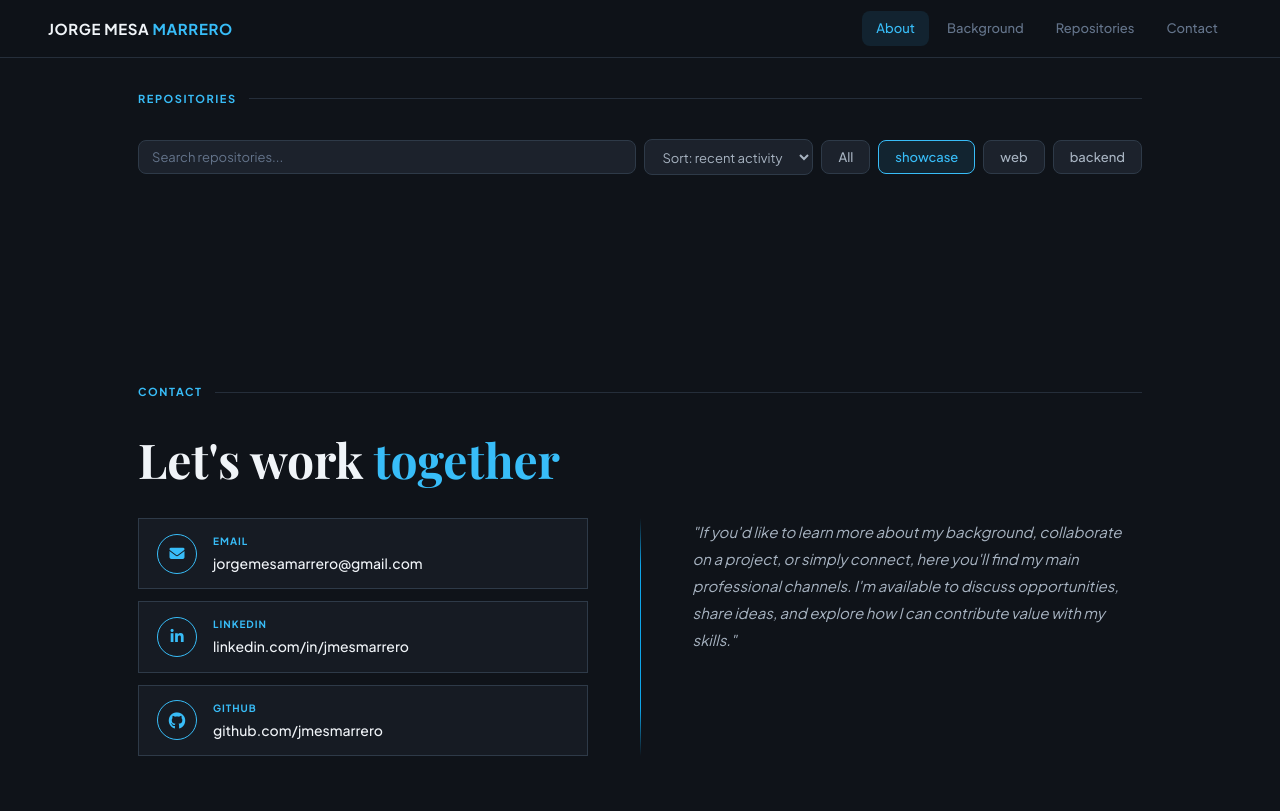
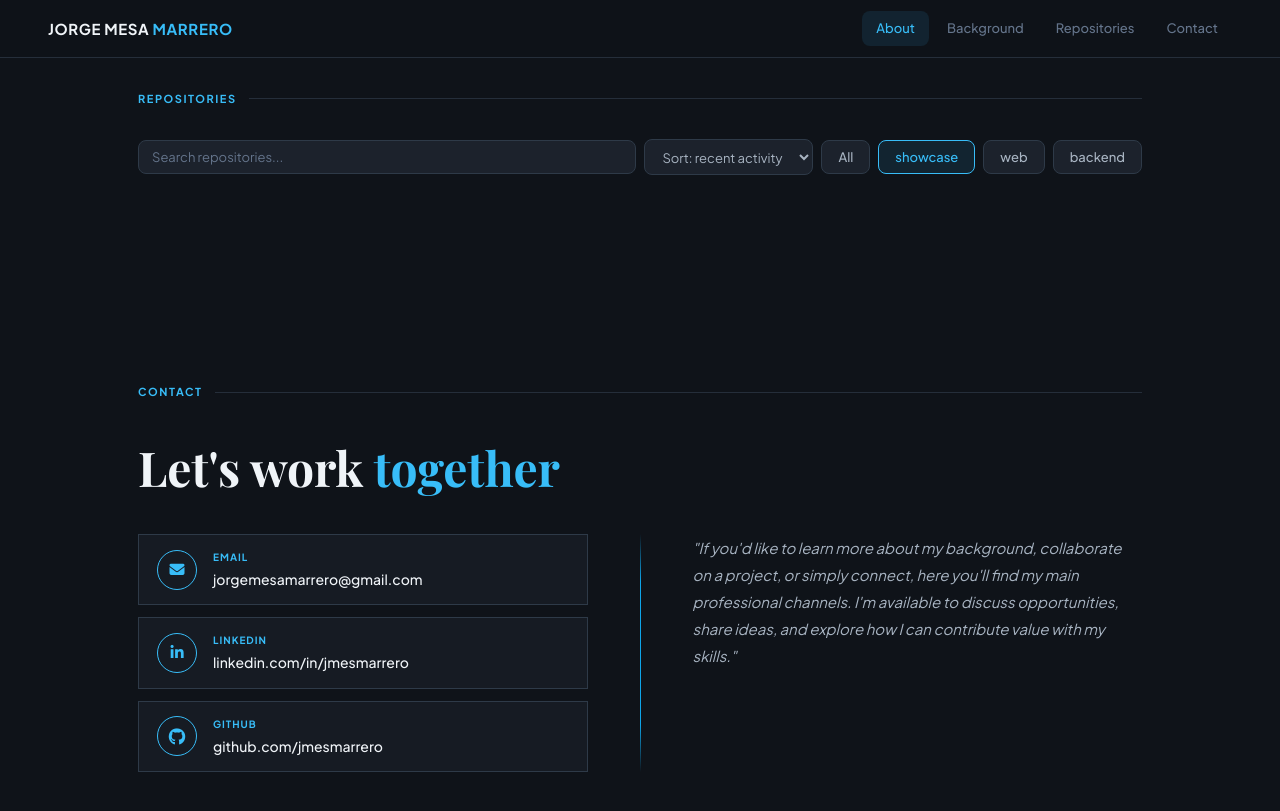
Before and after one commit to jmesmarrero/jmesmarrero.github.io, a Jekyll site: the page built from index.html, in a window 1280 px wide and 900 px high, scrolled down 1826 px. Shown: the top 811 px of the window. Built offline with Jekyll 4.4.1, drawn with Linux system fonts in a browser that asks for light colours.

Commit message:
cambio de aires

```diff
--- a/assets/css/styles.css
+++ b/assets/css/styles.css
@@ -774,3 +774,8 @@ body {
   }
   .contact-divider { display: none; }
 }
+
+/* ── CONTACT TITLE: more space above and below ── */
+.contact-title {
+  margin: 40px 0 40px !important;
+}
```
